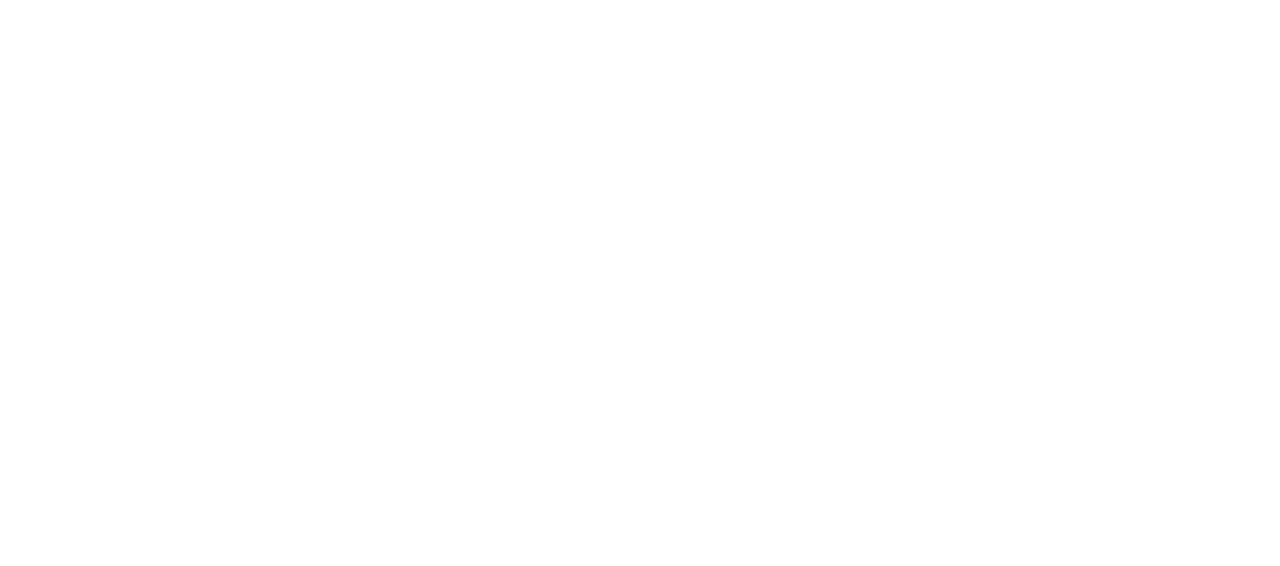
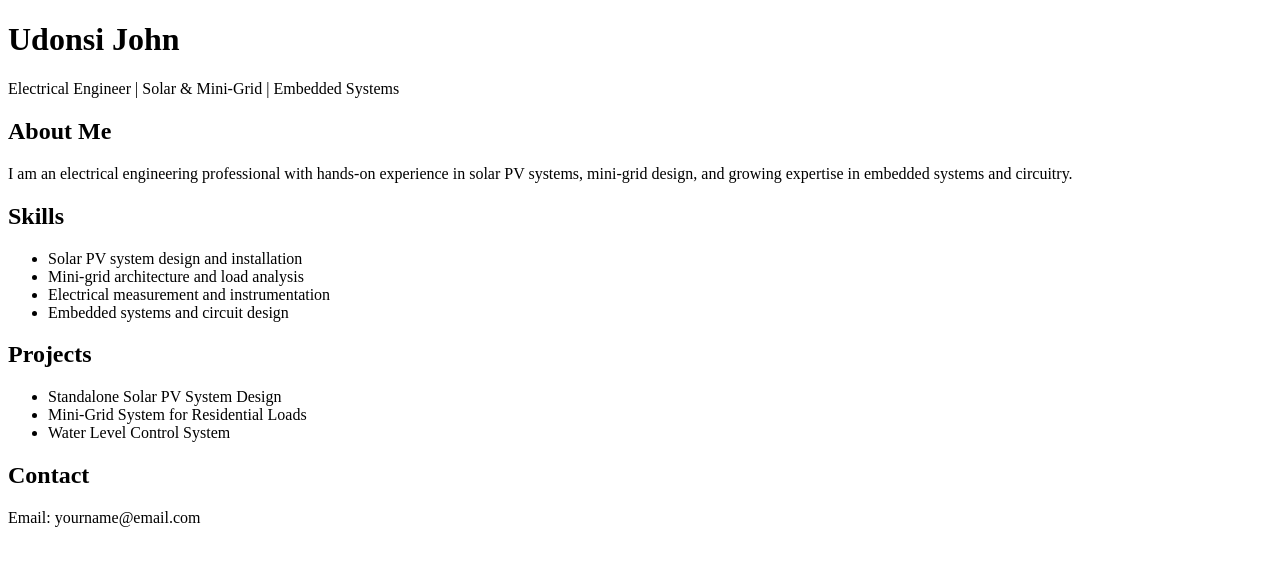
Before and after one commit to Etzdonsmart/portfolio, a plain HTML site: page index.html in a window 1280 px wide. Drawn offline with Linux system fonts and the light colour scheme.

Commit message:
second test

```diff
--- a/index.html
+++ b/index.html
@@ -6,6 +6,35 @@
     <title>John's Portfolio</title>
 </head>
 <body>
+    <div>
 
+    <h1>Udonsi John</h1>
+    <p>Electrical Engineer | Solar & Mini-Grid | Embedded Systems</p>
+
+    </div>
+    <h2>About Me</h2>
+    <p>
+        I am an electrical engineering professional with hands-on experience
+        in solar PV systems, mini-grid design, and growing expertise in
+        embedded systems and circuitry.
+    </p>
+
+    <h2>Skills</h2>
+    <ul>
+        <li>Solar PV system design and installation</li>
+        <li>Mini-grid architecture and load analysis</li>
+        <li>Electrical measurement and instrumentation</li>
+        <li>Embedded systems and circuit design</li>
+    </ul>
+
+    <h2>Projects</h2>
+    <ul>
+        <li>Standalone Solar PV System Design</li>
+        <li>Mini-Grid System for Residential Loads</li>
+        <li>Water Level Control System</li>
+    </ul>
+
+    <h2>Contact</h2>
+    <p>Email: yourname@email.com</p>
 </body>
 </html>
```
Also changed, not shown: 1 other file.
